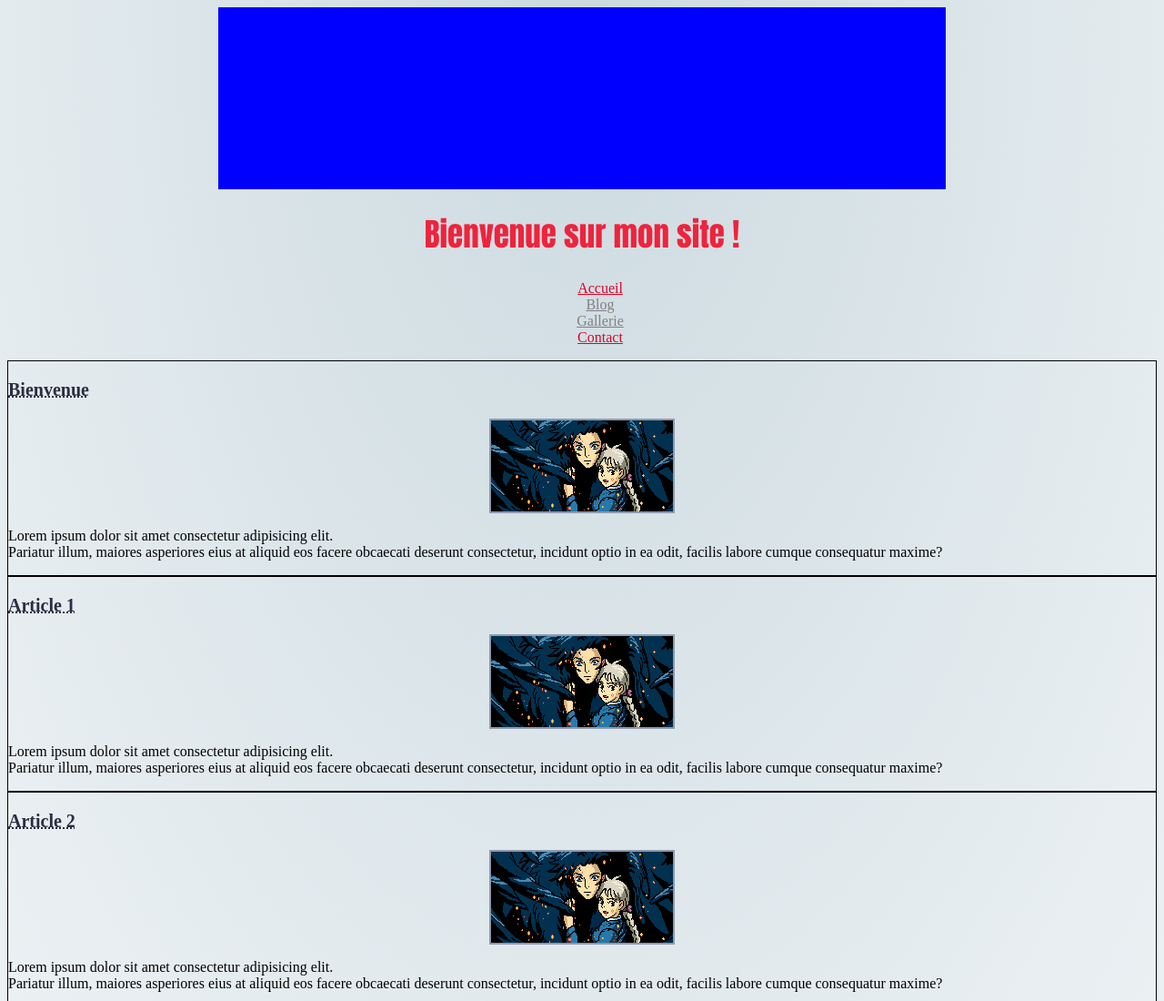
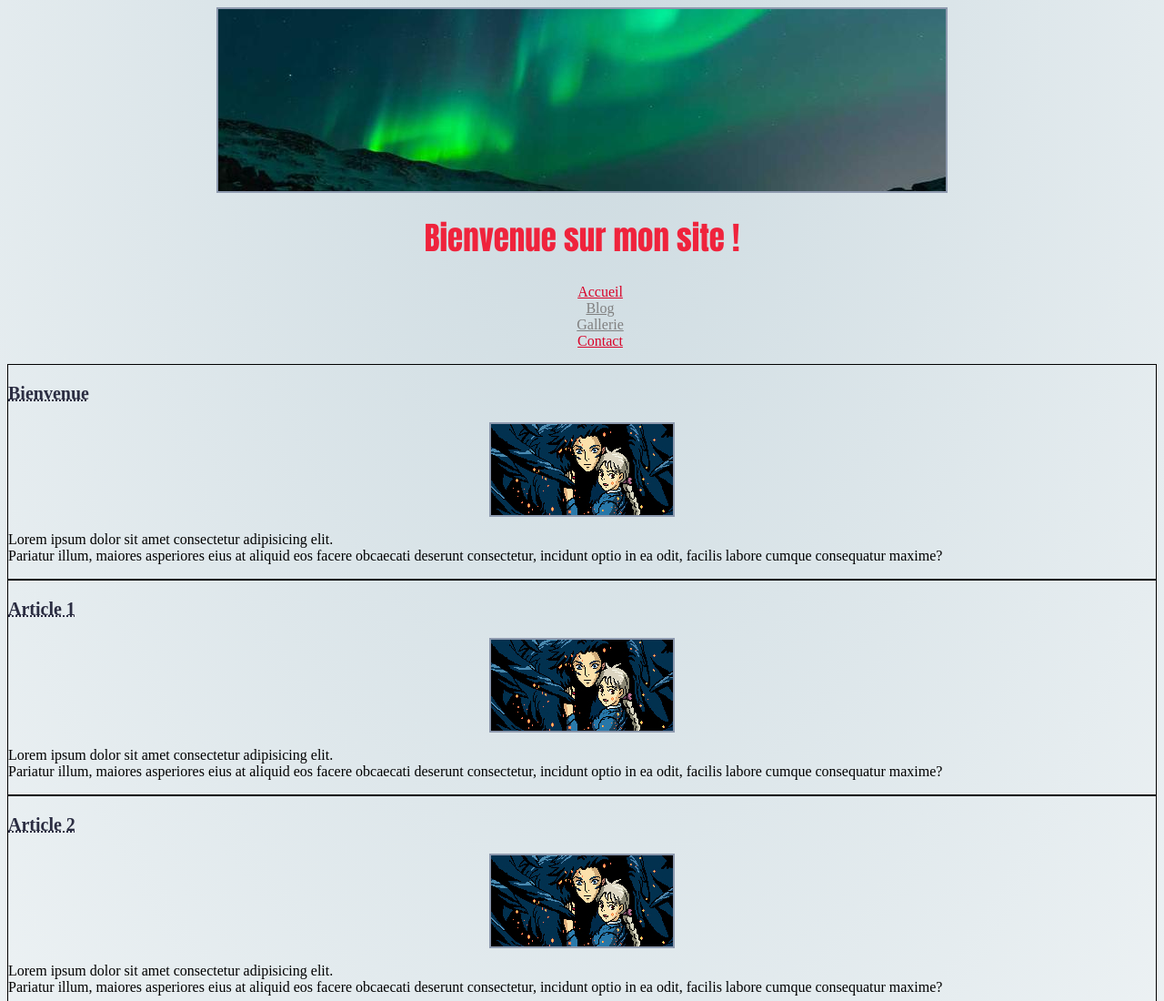
Before and after one commit to AdrienMoreno13/TP, a plain HTML site: page index.html in a window 1280 px wide. Shown: the top 1100 px of the page at 91% size. Drawn offline with Linux system fonts and the light colour scheme.

Commit message:
3rdCommit

```diff
--- a/index.html
+++ b/index.html
@@ -9,7 +9,7 @@
   </head>
   <body>
     <header>
-      <div class="banner"></div>
+      <img src="Banner3.jpg">
       <h1>Bienvenue sur mon site !</h1>
       <nav>
         <ul class="no-bullets">
```
Also changed, not shown: Banner3.jpg (added).
